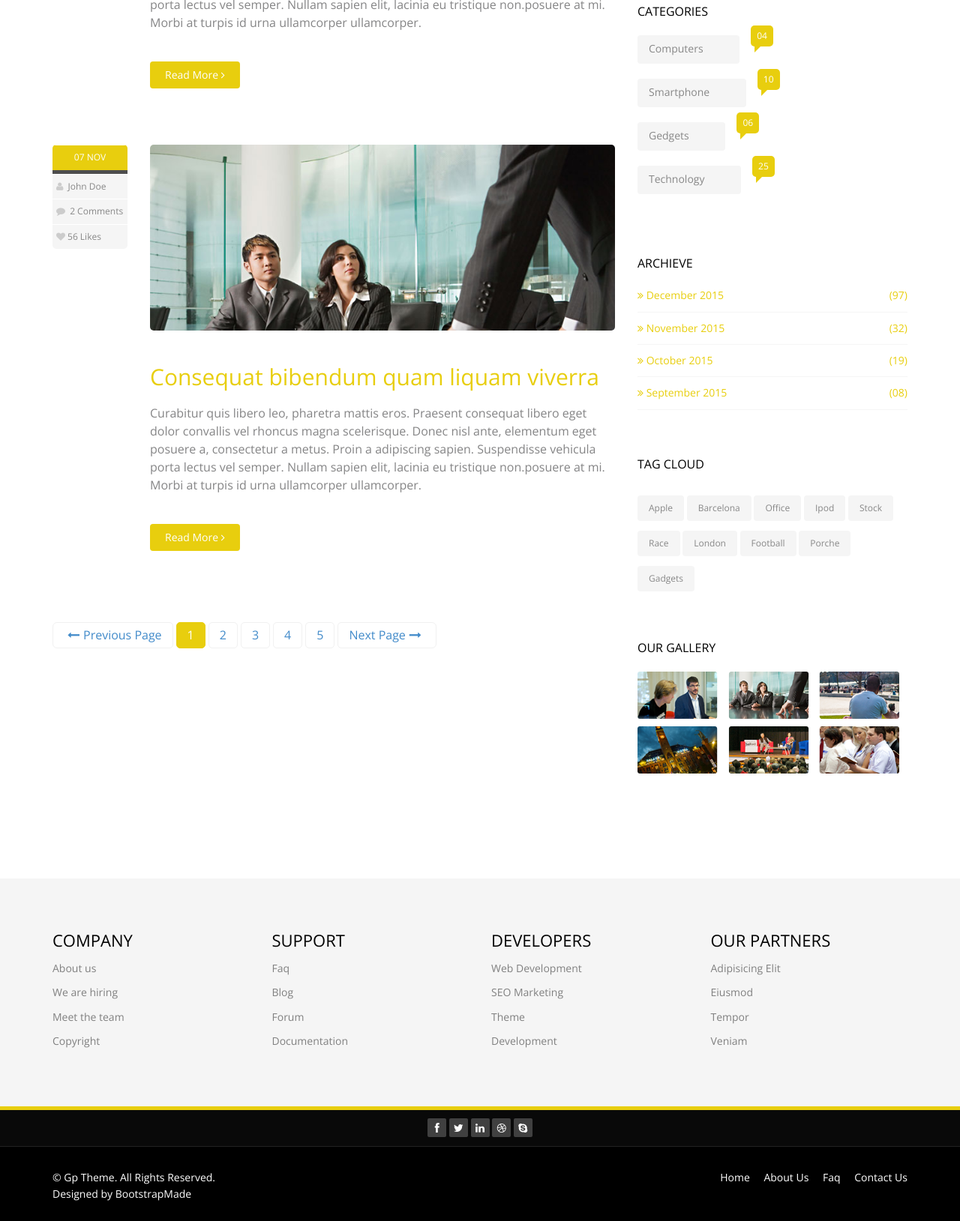
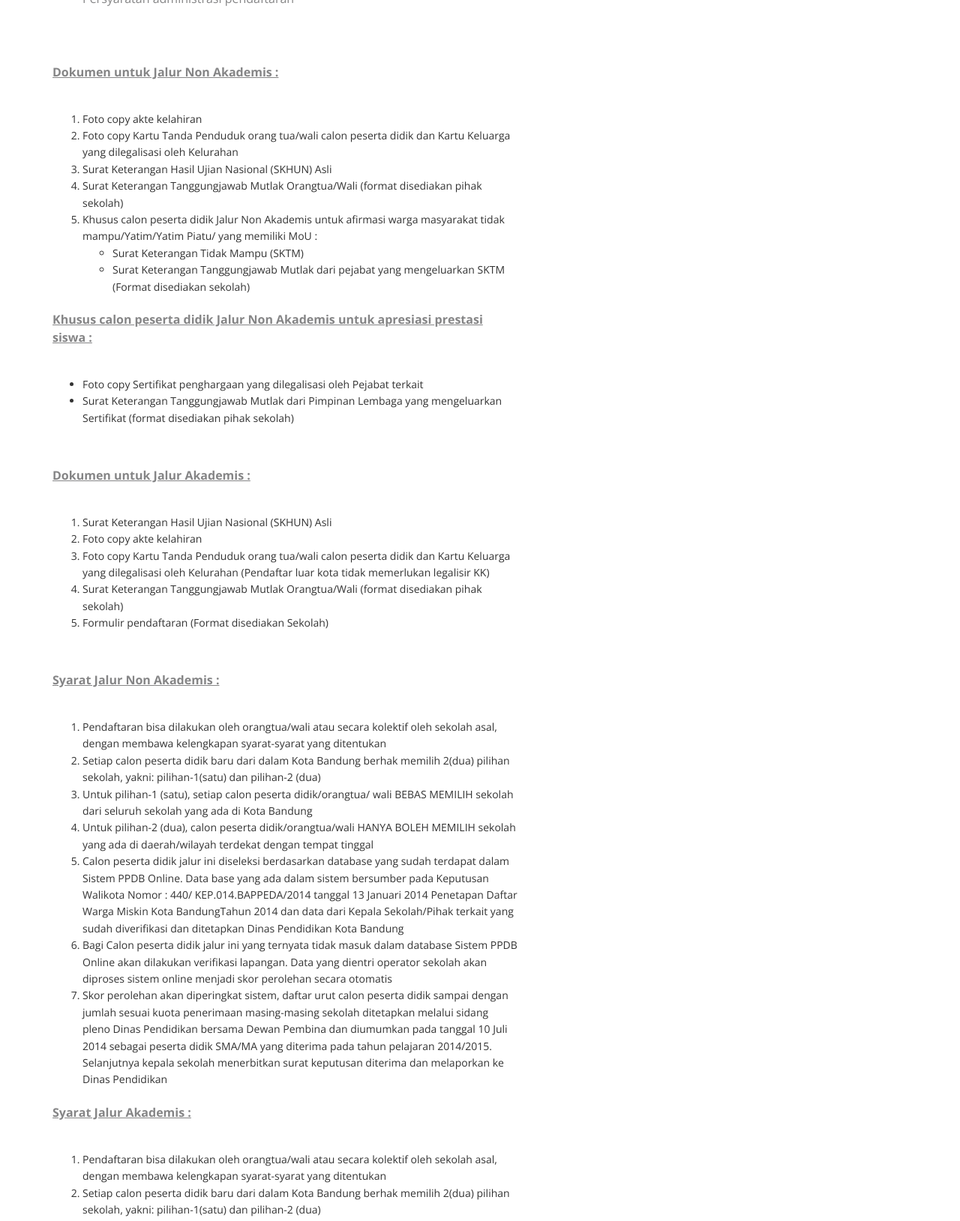
Before and after one commit to stevenkosasih/Fail, a plain HTML site: page blog.html in a window 1280 px wide. Shown: the part 769-2398 px from the top of the page at 75% size. Drawn offline with nearby package versions, Linux system fonts and the light colour scheme.

Commit message:
pendaftaran page
pendaftaran

```diff
--- a/blog.html
+++ b/blog.html
@@ -56,8 +56,8 @@
 
   <section id="blog" class="container">
     <div class="center">
-      <h2>Blogs</h2>
-      <p class="lead">Pellentesque habitant morbi tristique senectus et netus et malesuada</p>
+      <h2>Pendaftaran Siswa SMA Mardi Yuana Gelombang 1</h2>
+      <p class="lead"></p>
     </div>
 
     <div class="blog">
@@ -65,222 +65,104 @@
         <div class="col-md-8">
           <div class="blog-item">
             <div class="row">
-              <div class="col-xs-12 col-sm-2 text-center">
-                <div class="entry-meta">
-                  <span id="publish_date">07  NOV</span>
-                  <span><i class="fa fa-user"></i> <a href="#">John Doe</a></span>
-                  <span><i class="fa fa-comment"></i> <a href="blog-item.html#comments">2 Comments</a></span>
-                  <span><i class="fa fa-heart"></i><a href="#">56 Likes</a></span>
-                </div>
-              </div>
+
 
               <div class="col-xs-12 col-sm-10 blog-content">
-                <a href="#"><img class="img-responsive img-blog" src="images/blog/blog1.jpg" width="100%" alt="" /></a>
-                <h2><a href="blog-item.html">Consequat bibendum quam liquam viverra</a></h2>
-                <h3>Curabitur quis libero leo, pharetra mattis eros. Praesent consequat libero eget dolor convallis vel rhoncus magna scelerisque. Donec nisl ante, elementum eget posuere a, consectetur a metus. Proin a adipiscing sapien. Suspendisse vehicula porta lectus vel semper. Nullam sapien elit, lacinia eu tristique non.posuere at mi. Morbi at turpis id urna ullamcorper ullamcorper.</h3>
-                <a class="btn btn-primary readmore" href="blog-item.html">Read More <i class="fa fa-angle-right"></i></a>
+                <a href="#"><img class="img-responsive img-blog" src="images/test.png" width="100%" style="max-width: 30%" /></a>
+                <h2><a href="blog-item.html">Pendaftaran Tingkat SMA</a></h2>
+                <h3>
+
+Adapun pendaftaran siswa tingkat SMA/MA, petunjuk serta persyaratannya adalah sebagai berikut :<br>
+
+<u>Jadwal dan tempat pendaftaran: </u>
+
+<ul><li>Pendaftaran calon peserta didik baru dilaksanakan mulai tanggal 30 Juni sampai dengan tanggal 5 Juli 2019
+Layanan pendaftaran dilakukan setiap hari mulai pukul 08.00 – 14.00 WIB. Tempat pendaftaran di SMA/MA yang dituju
+Persyaratan calon peserta didik</li>
+
+<li>Telah lulus dan memiliki ijazah SMP/MTs/Program Paket B
+Berusia paling tinggi 21 (dua puluh satu) tahun pada awal tahun pelajaran baru 2018/2019
+Persyaratan administrasi pendaftaran</li></ul><br>
+
+<h3><b><u>Dokumen untuk Jalur Non Akademis : </u></b></h1>
+<ol>
+<li>Foto copy akte kelahiran</li>
+<li>Foto copy Kartu Tanda Penduduk orang tua/wali calon peserta didik dan Kartu Keluarga yang dilegalisasi oleh Kelurahan</li>
+<li>Surat Keterangan Hasil Ujian Nasional (SKHUN) Asli</li>
+<li>Surat Keterangan Tanggungjawab Mutlak Orangtua/Wali (format disediakan pihak sekolah)</li>
+<li>Khusus calon peserta didik Jalur Non Akademis untuk afirmasi warga masyarakat tidak mampu/Yatim/Yatim Piatu/ yang memiliki MoU :
+  <ul>
+<li>Surat Keterangan Tidak Mampu (SKTM)</li>
+<li>Surat Keterangan Tanggungjawab Mutlak dari pejabat yang mengeluarkan SKTM (Format disediakan sekolah)
+</li></ul>
+</ol>
+<h3><b><u>Khusus calon peserta didik Jalur Non Akademis untuk apresiasi prestasi siswa :</u></b></h1>
+<ul><li>Foto copy Sertifikat penghargaan yang dilegalisasi oleh Pejabat terkait</li>
+<li>Surat Keterangan Tanggungjawab Mutlak dari Pimpinan Lembaga yang mengeluarkan Sertifikat (format disediakan pihak sekolah)</li></ul><br>
+
+<h3><b><u>Dokumen untuk Jalur Akademis :</u></b></h1>
+<ol>
+<li>Surat Keterangan Hasil Ujian Nasional (SKHUN) Asli</li>
+<li>Foto copy akte kelahiran</li>
+<li>Foto copy Kartu Tanda Penduduk orang tua/wali calon peserta didik dan Kartu Keluarga yang dilegalisasi oleh Kelurahan (Pendaftar luar kota tidak memerlukan legalisir KK)</li>
+<li>Surat Keterangan Tanggungjawab Mutlak Orangtua/Wali (format disediakan pihak sekolah)</li>
+<li>Formulir pendaftaran (Format disediakan Sekolah)</li></ol><br>
+
+<h3><b><u>Syarat Jalur Non Akademis : </u></b></h1>
+<ol>
+<li>Pendaftaran bisa dilakukan oleh orangtua/wali atau secara kolektif oleh sekolah asal, dengan membawa kelengkapan syarat-syarat yang ditentukan
+<li>Setiap calon peserta didik baru dari dalam Kota Bandung berhak memilih 2(dua) pilihan sekolah, yakni: pilihan-1(satu) dan pilihan-2 (dua)</li>
+<li>Untuk pilihan-1 (satu), setiap calon peserta didik/orangtua/ wali BEBAS MEMILIH sekolah dari seluruh sekolah yang ada di Kota Bandung</li>
+<li>Untuk pilihan-2 (dua), calon peserta didik/orangtua/wali HANYA BOLEH MEMILIH sekolah yang ada di daerah/wilayah terdekat dengan tempat tinggal</li>
+<li>Calon peserta didik jalur ini diseleksi berdasarkan database yang sudah terdapat dalam Sistem PPDB Online. Data base yang ada dalam sistem bersumber pada Keputusan Walikota Nomor : 440/ KEP.014.BAPPEDA/2014 tanggal 13 Januari 2014 Penetapan Daftar Warga Miskin Kota BandungTahun 2014 dan data dari Kepala Sekolah/Pihak terkait yang sudah diverifikasi dan ditetapkan Dinas Pendidikan Kota Bandung</li>
+<li>Bagi Calon peserta didik jalur ini yang ternyata tidak masuk dalam database Sistem PPDB Online akan dilakukan verifikasi lapangan. Data yang dientri operator sekolah akan diproses sistem online menjadi skor perolehan secara otomatis</li>
+<li>Skor perolehan akan diperingkat sistem, daftar urut calon peserta didik sampai dengan jumlah sesuai kuota penerimaan masing-masing sekolah ditetapkan melalui sidang pleno Dinas Pendidikan bersama Dewan Pembina dan diumumkan pada tanggal 10 Juli 2014 sebagai peserta didik SMA/MA yang diterima pada tahun pelajaran 2014/2015. Selanjutnya kepala sekolah menerbitkan surat keputusan diterima dan melaporkan ke Dinas Pendidikan</li></ol>
+
+<h3><b><u>Syarat Jalur Akademis : </u></b></h1>
+<ol>
+<li>Pendaftaran bisa dilakukan oleh orangtua/wali atau secara kolektif oleh sekolah asal, dengan membawa kelengkapan syarat-syarat yang ditentukan</li>
+<li>Setiap calon peserta didik baru dari dalam Kota Bandung berhak memilih 2(dua) pilihan sekolah, yakni: pilihan-1(satu) dan pilihan-2 (dua)</li>
+<li>Untuk pilihan-1 (satu), setiap calon peserta didik/orangtua/ wali BEBAS MEMILIH sekolah dari seluruh sekolah yang ada di Kota Bandung</li>
+<li>Untuk pilihan-2 (dua), calon peserta didik/orangtua/wali HANYA BOLEH MEMILIH sekolah yang ada di daerah/wilayah terdekat dengan tempat tinggal
+Seleksi Penerimaan.</li></ol>
+
+
+
+<div class="a" style="text-indent: 50px"><p>Seleksi calon peserta didik SMA/MA dilakukan secara otomatis dengan Sistem PPDB Online.
+Sistem seleksi calon peserta didik SMA/MA dalam PPDB Online akan memperhitungkan kriteria utama yaitu nilai UN
+Seleksi pada intinya didasarkan pada besarnya nilai UN. Nilai UN calon peserta didik yang dientry pada Sekolah Pilihan-1 dan berada satu wilayah dengan tempat tinggal mendapat pembobotan ( dikalikan 1,1 ) jika tidak berada dalam satu wilayah dikalikan 1 (satu), sedangkan yang di entry pada pilihan-2 dikalikan 1 (satu)
+Nilai UN calon peserta didik yang dientry pada Sekolah Pilihan-1 dan berada satu wilayah dengan tempat tinggal mendapat pembobotan ( dikalikan 1,1 ) jika tidak berada dalam satu wilayah dikalikan 1 (satu), sedangkan yang di entry pada pilihan-2 dikalikan 1 (satu)
+Nilai UN calon peserta didik selanjutnya diperingkat.<br>
+ <div class="b" style="text-indent: 50px">Urutan teratas calon peserta didik sampai dengan jumlah sesuai kuota penerimaan peserta didik masing-masing ditetapkan melalui sidang pleno Dinas Pendidikan besama Dewan Pembina dan diumumkan pada tanggal 10 Juli 2014 sebagai calon peserta didik SMK/MA yang diterima pada tahun pelajaran 2014/2015. Selanjutnya kepala sekolah menerbitkan surat keputusan diterima dan melaporkan kepada Dinas Pendidikan
+Bagi calon peserta didik yang tidak dapat diterima di sekolah pilihan -1, akan dilimpahkan secara otomatis oleh sistem online ke sekolah pilihan-2 untuk diperingkat di pilihan- 2 sampai batas daya tampung sekolah pilihan-2
+Jika terjadi kesamaan nilai pada batas akhir kuota, dilakukan pemeringkatan berdasarkan nilai UN mata pelajaran secara berurutan : Bahasa Indonesia, Bahasa Inggris, Matematika dan Ipa. Jika masih terjadi kesamaan maka pemeringkatan selanjutnya berdasarkan jarak dari domisili calon peserta didik ke sekolah yang dituju dalam satu wilayah.</p></h3>
+
               </div>
             </div>
           </div>
           <!--/.blog-item-->
 
-          <div class="blog-item">
-            <div class="row">
-              <div class="col-sm-2 text-center">
-                <div class="entry-meta">
-                  <span id="publish_date">07  NOV</span>
-                  <span><i class="fa fa-user"></i> <a href="#">John Doe</a></span>
-                  <span><i class="fa fa-comment"></i> <a href="blog-item.html#comments">2 Comments</a></span>
-                  <span><i class="fa fa-heart"></i><a href="#">56 Likes</a></span>
-                </div>
-              </div>
-              <div class="col-sm-10 blog-content">
-                <a href=""><img class="img-responsive img-blog" src="images/blog/blog2.jpg" width="100%" alt="" /></a>
-                <h2><a href="blog-item.html">Consequat bibendum quam liquam viverra</a></h2>
-                <h3>Curabitur quis libero leo, pharetra mattis eros. Praesent consequat libero eget dolor convallis vel rhoncus magna scelerisque. Donec nisl ante, elementum eget posuere a, consectetur a metus. Proin a adipiscing sapien. Suspendisse vehicula porta lectus vel semper. Nullam sapien elit, lacinia eu tristique non.posuere at mi. Morbi at turpis id urna ullamcorper ullamcorper.</h3>
-                <a class="btn btn-primary readmore" href="blog-item.html">Read More <i class="fa fa-angle-right"></i></a>
-              </div>
-            </div>
-          </div>
-          <!--/.blog-item-->
 
-          <ul class="pagination pagination-lg">
-            <li><a href="#"><i class="fa fa-long-arrow-left"></i>Previous Page</a></li>
-            <li class="active"><a href="#">1</a></li>
-            <li><a href="#">2</a></li>
-            <li><a href="#">3</a></li>
-            <li><a href="#">4</a></li>
-            <li><a href="#">5</a></li>
-            <li><a href="#">Next Page<i class="fa fa-long-arrow-right"></i></a></li>
-          </ul>
-          <!--/.pagination-->
-        </div>
-        <!--/.col-md-8-->
 
-        <aside class="col-md-4">
-          <div class="widget search">
-            <form role="form">
-              <input type="text" class="form-control search_box" autocomplete="off" placeholder="Search Here">
-            </form>
-          </div>
+
+
           <!--/.search-->
 
-          <div class="widget categories">
-            <h3>Recent Comments</h3>
-            <div class="row">
-              <div class="col-sm-12">
-                <div class="single_comments">
-                  <img src="images/blog/avatar3.png" alt="" />
-                  <p>Lorem ipsum dolor sit amet, consectetur adipisicing elit, sed do </p>
-                  <div class="entry-meta small muted">
-                    <span>By <a href="#">Alex</a></span <span>On <a href="#">Creative</a></span>
-                  </div>
-                </div>
-                <div class="single_comments">
-                  <img src="images/blog/avatar3.png" alt="" />
-                  <p>Lorem ipsum dolor sit amet, consectetur adipisicing elit, sed do </p>
-                  <div class="entry-meta small muted">
-                    <span>By <a href="#">Alex</a></span <span>On <a href="#">Creative</a></span>
-                  </div>
-                </div>
-                <div class="single_comments">
-                  <img src="images/blog/avatar3.png" alt="" />
-                  <p>Lorem ipsum dolor sit amet, consectetur adipisicing elit, sed do </p>
-                  <div class="entry-meta small muted">
-                    <span>By <a href="#">Alex</a></span <span>On <a href="#">Creative</a></span>
-                  </div>
-                </div>
-
-              </div>
-            </div>
-          </div>
-          <!--/.recent comments-->
 
 
-          <div class="widget categories">
-            <h3>Categories</h3>
-            <div class="row">
-              <div class="col-sm-6">
-                <ul class="blog_category">
-                  <li><a href="#">Computers <span class="badge">04</span></a></li>
-                  <li><a href="#">Smartphone <span class="badge">10</span></a></li>
-                  <li><a href="#">Gedgets <span class="badge">06</span></a></li>
-                  <li><a href="#">Technology <span class="badge">25</span></a></li>
-                </ul>
-              </div>
-            </div>
-          </div>
-          <!--/.categories-->
 
-          <div class="widget archieve">
-            <h3>Archieve</h3>
-            <div class="row">
-              <div class="col-sm-12">
-                <ul class="blog_archieve">
-                  <li><a href="#"><i class="fa fa-angle-double-right"></i> December 2015 <span class="pull-right">(97)</span></a></li>
-                  <li><a href="#"><i class="fa fa-angle-double-right"></i> November 2015 <span class="pull-right">(32)</a></li>
-                  <li><a href="#"><i class="fa fa-angle-double-right"></i> October 2015 <span class="pull-right">(19)</a></li>
-                  <li><a href="#"><i class="fa fa-angle-double-right"></i> September 2015 <span class="pull-right">(08)</a></li>
-                </ul>
-              </div>
-            </div>
-          </div>
-          <!--/.archieve-->
 
-          <div class="widget tags">
-            <h3>Tag Cloud</h3>
-            <ul class="tag-cloud">
-              <li><a class="btn btn-xs btn-primary" href="#">Apple</a></li>
-              <li><a class="btn btn-xs btn-primary" href="#">Barcelona</a></li>
-              <li><a class="btn btn-xs btn-primary" href="#">Office</a></li>
-              <li><a class="btn btn-xs btn-primary" href="#">Ipod</a></li>
-              <li><a class="btn btn-xs btn-primary" href="#">Stock</a></li>
-              <li><a class="btn btn-xs btn-primary" href="#">Race</a></li>
-              <li><a class="btn btn-xs btn-primary" href="#">London</a></li>
-              <li><a class="btn btn-xs btn-primary" href="#">Football</a></li>
-              <li><a class="btn btn-xs btn-primary" href="#">Porche</a></li>
-              <li><a class="btn btn-xs btn-primary" href="#">Gadgets</a></li>
-            </ul>
-          </div>
-          <!--/.tags-->
 
-          <div class="widget blog_gallery">
-            <h3>Our Gallery</h3>
-            <ul class="sidebar-gallery">
-              <li><a href="#"><img src="images/blog/gallery1.png" alt="" /></a></li>
-              <li><a href="#"><img src="images/blog/gallery2.png" alt="" /></a></li>
-              <li><a href="#"><img src="images/blog/gallery3.png" alt="" /></a></li>
-              <li><a href="#"><img src="images/blog/gallery4.png" alt="" /></a></li>
-              <li><a href="#"><img src="images/blog/gallery5.png" alt="" /></a></li>
-              <li><a href="#"><img src="images/blog/gallery6.png" alt="" /></a></li>
-            </ul>
-          </div>
-          <!--/.blog_gallery-->
-        </aside>
-      </div>
-      <!--/.row-->
-    </div>
+
+
+
   </section>
   <!--/#blog-->
 
-  <section id="bottom">
-    <div class="container wow fadeInDown" data-wow-duration="1000ms" data-wow-delay="600ms">
-      <div class="row">
-        <div class="col-md-3 col-sm-6">
-          <div class="widget">
-            <h3>Company</h3>
-            <ul>
-              <li><a href="#">About us</a></li>
-              <li><a href="#">We are hiring</a></li>
-              <li><a href="#">Meet the team</a></li>
-              <li><a href="#">Copyright</a></li>
-            </ul>
-          </div>
-        </div>
-        <!--/.col-md-3-->
 
-        <div class="col-md-3 col-sm-6">
-          <div class="widget">
-            <h3>Support</h3>
-            <ul>
-              <li><a href="#">Faq</a></li>
-              <li><a href="#">Blog</a></li>
-              <li><a href="#">Forum</a></li>
-              <li><a href="#">Documentation</a></li>
-            </ul>
-          </div>
-        </div>
-        <!--/.col-md-3-->
 
-        <div class="col-md-3 col-sm-6">
-          <div class="widget">
-            <h3>Developers</h3>
-            <ul>
-              <li><a href="#">Web Development</a></li>
-              <li><a href="#">SEO Marketing</a></li>
-              <li><a href="#">Theme</a></li>
-              <li><a href="#">Development</a></li>
-            </ul>
-          </div>
-        </div>
-        <!--/.col-md-3-->
 
-        <div class="col-md-3 col-sm-6">
-          <div class="widget">
-            <h3>Our Partners</h3>
-            <ul>
-              <li><a href="#">Adipisicing Elit</a></li>
-              <li><a href="#">Eiusmod</a></li>
-              <li><a href="#">Tempor</a></li>
-              <li><a href="#">Veniam</a></li>
-            </ul>
-          </div>
-        </div>
-        <!--/.col-md-3-->
-      </div>
-    </div>
-  </section>
-  <!--/#bottom-->
+
 
   <div class="top-bar">
     <div class="container">
@@ -319,10 +201,9 @@
         </div>
         <div class="col-sm-6">
           <ul class="pull-right">
-            <li><a href="#">Home</a></li>
-            <li><a href="#">About Us</a></li>
-            <li><a href="#">Faq</a></li>
-            <li><a href="#">Contact Us</a></li>
+            <li><a href="index.html">Home</a></li>
+            <li><a href="about-us.html">About Us</a></li>
+            <li><a href="about-us.html">Contact Us</a></li>
           </ul>
         </div>
       </div>
```
Also changed, not shown: images/test.png (added).
